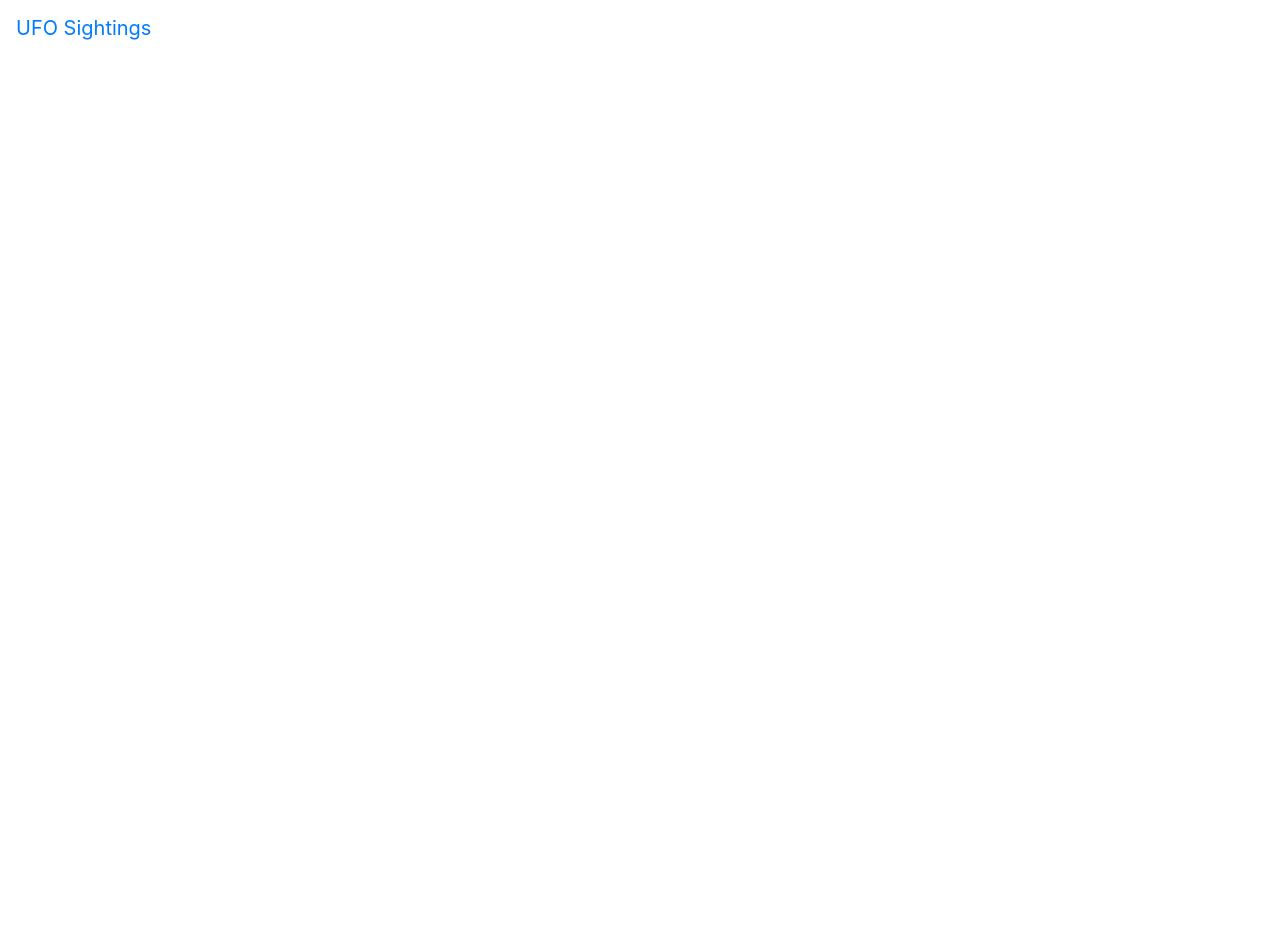
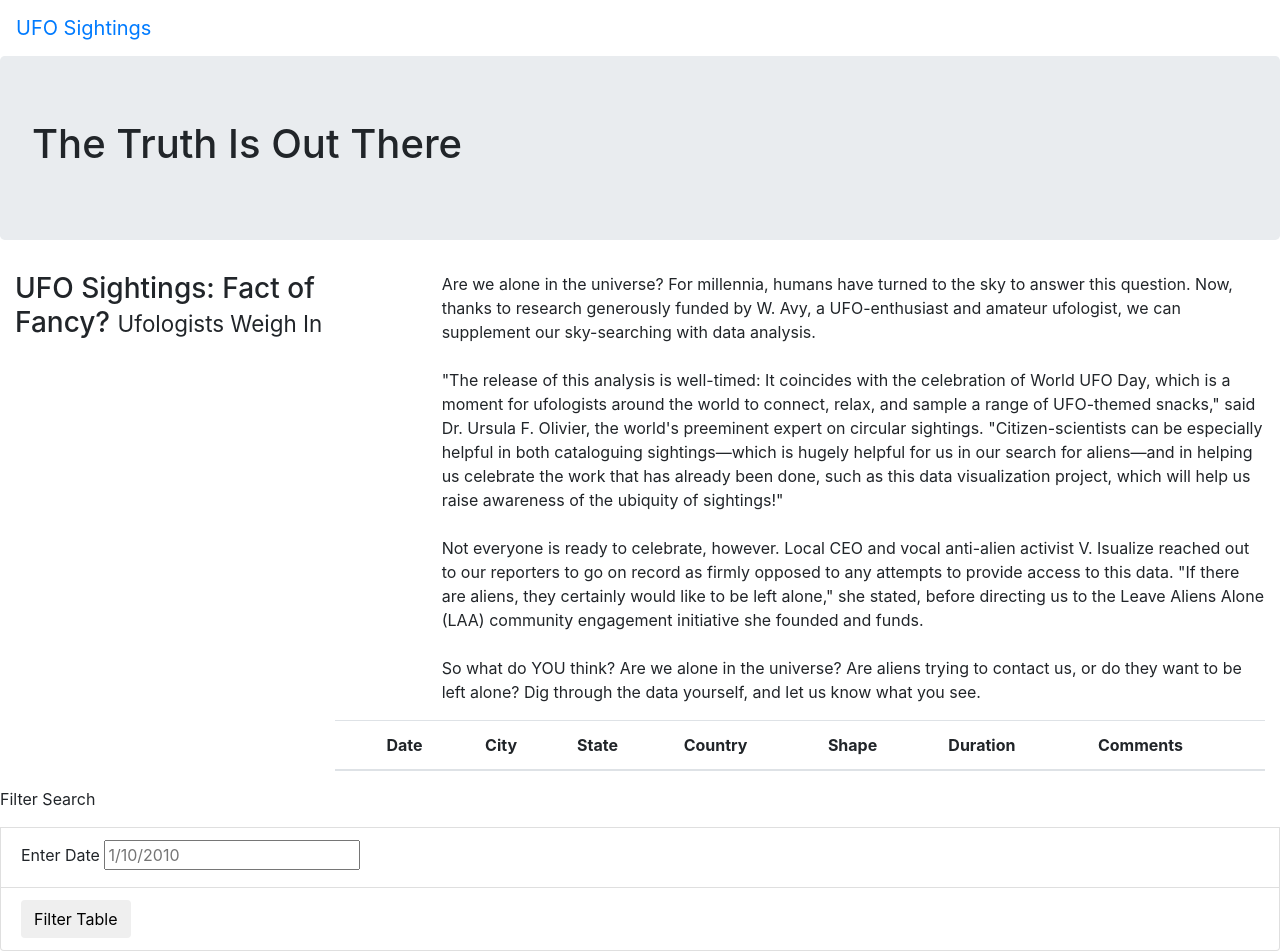
Before and after one commit to amerchant918/UFOs, a plain HTML site: page index.html in a window 1280 px wide. Before the commit the page ends 800 px from the top, so only its background shows below. Drawn offline with nearby package versions, Linux system fonts and the light colour scheme.

Commit message:
Adding data table

```diff
--- a/index.html
+++ b/index.html
@@ -19,6 +19,62 @@
                 <a class="navbar-brand" href="index.html">UFO Sightings</a>
             </nav>
         </div>
+        <div class="jumbotron">
+            <h1>The Truth Is Out There</h1>
+          </div>
+          <div class="container-fluid">
+            <div class="row">
+              <div class="col-md-4">
+                <h3>UFO Sightings: Fact of Fancy? <small>Ufologists Weigh In</small></h3>
+              </div>
+              <div class="col-md-8">
+                <p>
+                  Are we alone in the universe? For millennia, humans have turned to the sky to answer this question. Now, thanks to research generously funded by W. Avy, a UFO-enthusiast and amateur ufologist, we can supplement our sky-searching with data analysis.<br><br>"The release of this analysis is well-timed: It coincides with the celebration of World UFO Day, which is a moment for ufologists around the world to connect, relax, and sample a range of UFO-themed snacks," said Dr. Ursula F. Olivier, the world's preeminent expert on circular sightings. "Citizen-scientists can be especially helpful in both cataloguing sightings—which is hugely helpful for us in our search for aliens—and in helping us celebrate the work that has already been done, such as this data visualization project, which will help us raise awareness of the ubiquity of sightings!"<br><br>Not everyone is ready to celebrate, however. Local CEO and vocal anti-alien activist V. Isualize reached out to our reporters to go on record as firmly opposed to any attempts to provide access to this data. "If there are aliens, they certainly would like to be left alone," she stated, before directing us to the Leave Aliens Alone (LAA) community engagement initiative she founded and funds.<br><br>So what do YOU think? Are we alone in the universe? Are aliens trying to contact us, or do they want to be left alone? Dig through the data yourself, and let us know what you see.
+
+
+                </p>
+              </div>
+            </div>
+          </div>
+          <div class="container-fluid">
+            <div class="row">
+              <div class="col-md-3">
+
+              </div>
+              <div class="col-md-9">
+                <table class="table table-striped">
+                    <thead>
+                      <tr>
+                        <th>
+                            <th>Date</th>
+                            <th>City</th>
+                            <th>State</th>
+                            <th>Country</th>
+                            <th>Shape</th>
+                            <th>Duration</th>
+                            <th>Comments</th>
+                        </th>
+                      </tr>
+                    </thead>
+                    <tbody></tbody>
+                  </table>
+              </div>
+            </div>
+          </div>
+          <form>
+            <p>Filter Search</p>
+          </form>
+          <ul class="list-group">
+
+        </ul>
+        <li class="list-group-item">
+            <label for="date">Enter Date</label>
+            <input type="text" placeholder="1/10/2010" id="datetime" />
+        </li>
+        <li class="list-group-item">
+            <button id="filter-btn" type="button" class="btn btn-default">Filter Table</button>
+        </li>
+
     </body>
 </body>
 </html>
```
